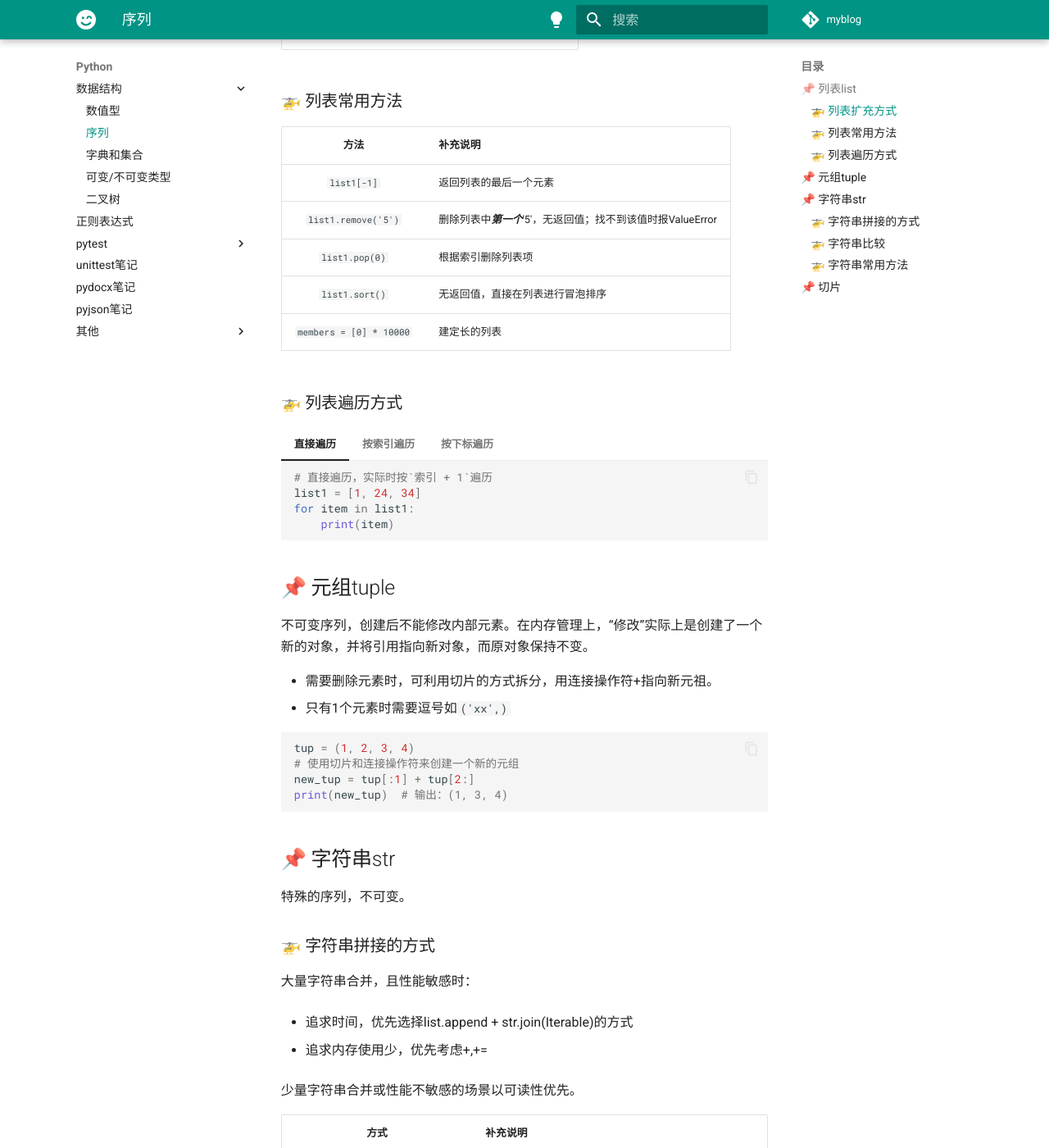
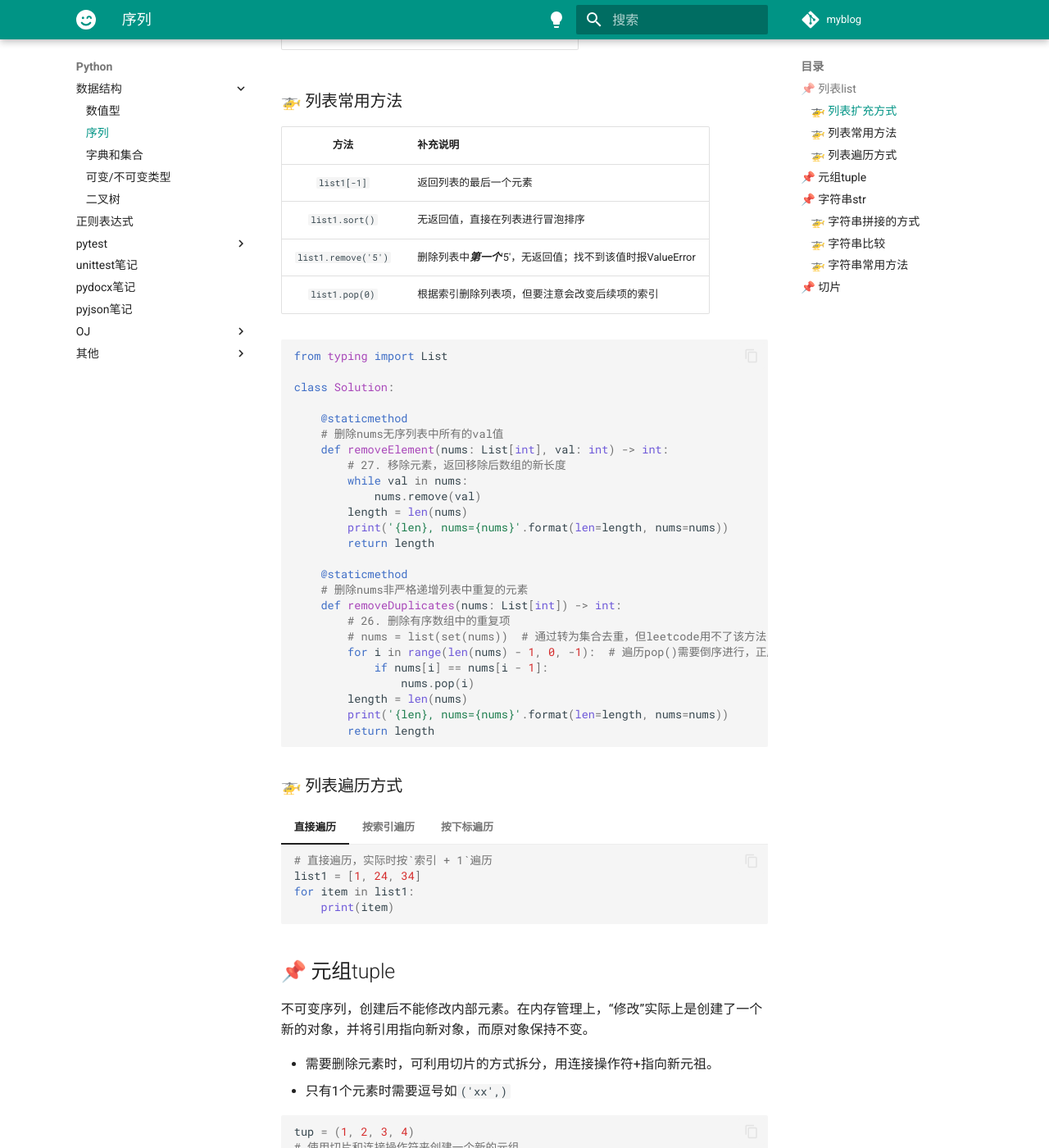
Before and after one commit to Jork-S-B/Jork-S-B.github.io, an MkDocs documentation site: the page built from docs/python/structure/sequence.md, in a window 1280 px wide and 1400 px high, scrolled down 641 px. Shown: the whole window at 82% size. Built offline with MkDocs 1.6.1 and Material for MkDocs 9.7.7, drawn with Linux system fonts in a browser that asks for light colours; comment, search, counter and statistics services are not loaded.

````diff
--- a/docs/python/structure/sequence.md
+++ b/docs/python/structure/sequence.md
@@ -18,10 +18,38 @@
 |           方法            | 补充说明                                     |
 |:-----------------------:|:-----------------------------------------|
 |       `list1[-1]`       | 返回列表的最后一个元素                              |
+|     `list1.sort()`      | 无返回值，直接在列表进行冒泡排序                         |
 |   `list1.remove('5')`   | 删除列表中***第一个***'5'，无返回值；找不到该值时报ValueError |
-|     `list1.pop(0)`      | 根据索引删除列表项                                |
-|     `list1.sort()`      | 无返回值，直接在列表进行冒泡排序                         |
-| `members = [0] * 10000` | 建定长的列表                                   |
+|     `list1.pop(0)`      | 根据索引删除列表项，但要注意会改变后续项的索引                  |
+
+```python
+from typing import List
+
+class Solution:
+
+    @staticmethod
+    # 删除nums无序列表中所有的val值
+    def removeElement(nums: List[int], val: int) -> int:
+        # 27. 移除元素，返回移除后数组的新长度
+        while val in nums:
+            nums.remove(val)
+        length = len(nums)
+        print('{len}, nums={nums}'.format(len=length, nums=nums))
+        return length
+
+    @staticmethod
+    # 删除nums非严格递增列表中重复的元素
+    def removeDuplicates(nums: List[int]) -> int:
+        # 26. 删除有序数组中的重复项
+        # nums = list(set(nums))  # 通过转为集合去重，但leetcode用不了该方法
+        for i in range(len(nums) - 1, 0, -1):  # 遍历pop()需要倒序进行，正序pop()会改变原索引
+            if nums[i] == nums[i - 1]:
+                nums.pop(i)
+        length = len(nums)
+        print('{len}, nums={nums}'.format(len=length, nums=nums))
+        return length
+
+```
 
 ### 🚁 列表遍历方式
 
--- a/mkdocs.yml
+++ b/mkdocs.yml
@@ -21,6 +21,8 @@
     - unittest笔记: python/unittest/unittest_notes.md
     - pydocx笔记: python/pydocx/pydocx_notes.md
     - pyjson笔记: python/pyjson/pyjson_notes.md
+    - OJ:
+        - 动态规划: python/oj/dp.md
     - 其他:
       - Python路径迁移: python/other/mv_py_path.md
       - mkdocs使用记录: python/other/mkdocs_notes.md
````
Also changed, not shown: docs/python/oj/dp.md (added, +38 -0 lines).
